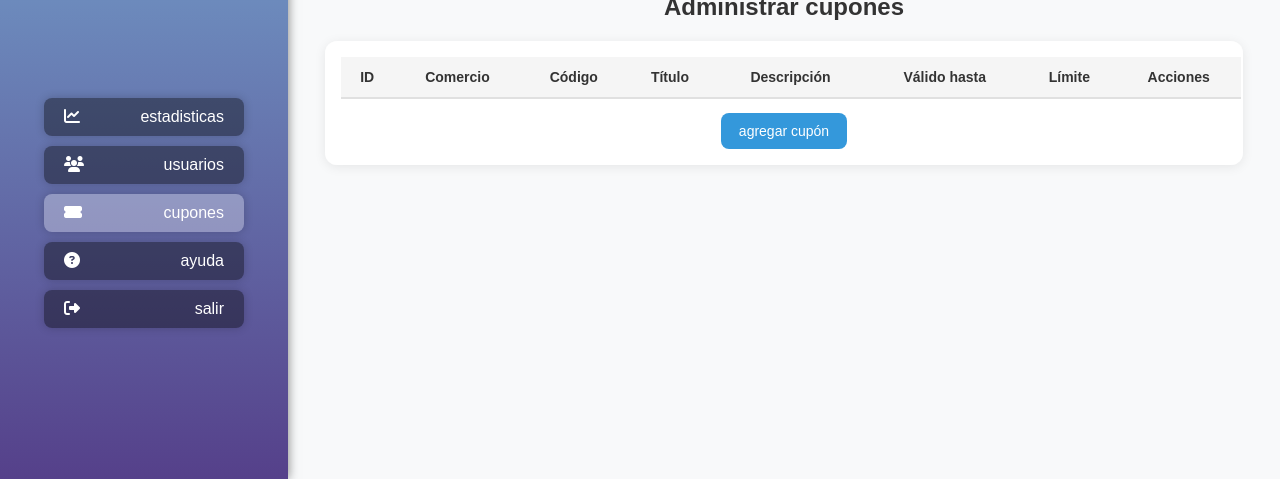
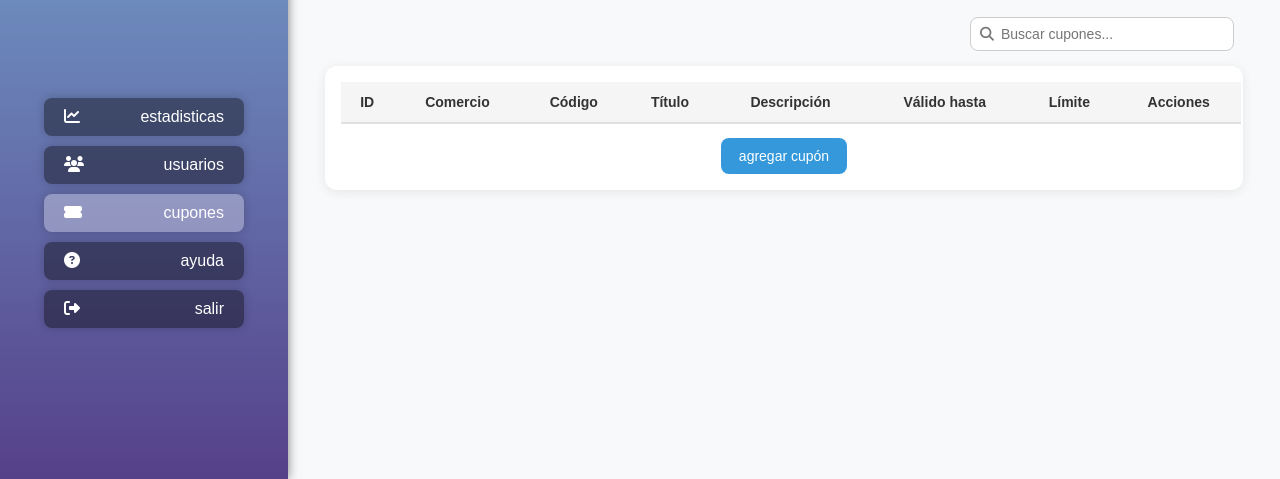
Before and after one commit to A01801461/beneficio_joven_paneles, a website: page public/cuponsAdmins.html in a window 1280 px wide. Shown: the part 321-800 px from the top of the page. Drawn offline with Linux system fonts and the light colour scheme; no server answers.

Commit message:
Buscador cupones
Buscador cupones

```diff
--- a/public/cuponsAdmins.html
+++ b/public/cuponsAdmins.html
@@ -50,6 +50,12 @@
 
 <div class="contenido-pagina">
   <h2>Administrar cupones</h2>
+
+  <div class="input-icon">
+    <i class="fas fa-search"></i>
+    <input type="text" id="buscador" placeholder="Buscar cupones..." />
+  </div>
+
   <div class="contenedor-tabla">
     <table id="cuponesTable">
       <tr>
@@ -69,7 +75,7 @@
     </div>
   </div>
 </div>
-  </div>
+
 
   <!-- === MODAL === -->
   <div id="modalAgregar" class="modal">
@@ -97,6 +103,11 @@
         <label>Límite de uso</label>
         <input type="number" name="usage_limit" required>
 
+          <div class="input-icon">
+            <i class="fas fa-search"></i>
+            <input type="text" id="buscador" placeholder="Buscar cupones..." />
+          </div>
+
         <div class="modal-buttons">
           <button type="button" class="cancelar-btn" id="cerrarModal">Cancelar</button>
           <button type="submit" class="guardar-btn">Guardar</button>
--- a/public/scripts/cupones.js
+++ b/public/scripts/cupones.js
@@ -9,19 +9,21 @@
 ---------------------------------------------
 */
 
-
 const modal = document.getElementById('modalAgregar');
 const abrirModal = document.getElementById('abrirModal');
 const cerrarModal = document.getElementById('cerrarModal');
 const form = document.getElementById('formAgregar');
 const table = document.getElementById("cuponesTable");
+const buscador = document.getElementById("buscador");
 
 const API_URL = "https://bj-api.site/beneficioJoven/coupons";
 
+// === MANEJO DE MODAL ===
 abrirModal.addEventListener('click', () => modal.style.display = 'flex');
 cerrarModal.addEventListener('click', () => modal.style.display = 'none');
 window.addEventListener('click', e => { if (e.target === modal) modal.style.display = 'none'; });
 
+// === CARGAR CUPONES ===
 async function cargarCupones() {
   try {
     const response = await fetch(API_URL);
@@ -60,6 +62,7 @@
       table.appendChild(row);
     });
 
+    // Botones de eliminar
     document.querySelectorAll(".eliminar-btn").forEach(btn => {
       btn.addEventListener("click", async () => {
         const id = btn.getAttribute("data-id");
@@ -74,6 +77,26 @@
   }
 }
 
+buscador.addEventListener("keyup", function() {
+  const filtro = this.value.toLowerCase();
+  const filas = table.getElementsByTagName("tr");
+
+  for (let i = 1; i < filas.length; i++) { // saltar encabezado
+    const celdas = filas[i].getElementsByTagName("td");
+    let coincide = false;
+
+    for (let j = 0; j < celdas.length; j++) {
+      const textoCelda = celdas[j].textContent.toLowerCase();
+      if (textoCelda.includes(filtro)) {
+        coincide = true;
+        break;
+      }
+    }
+    filas[i].style.display = coincide ? "" : "none";
+  }
+});
+
+// === ELIMINAR CUPÓN ===
 async function eliminarCupon(id) {
   try {
     const response = await fetch(`${API_URL}/${id}`, { method: "DELETE" });
@@ -86,6 +109,7 @@
   }
 }
 
+// === AGREGAR CUPÓN ===
 form.addEventListener('submit', async (e) => {
   e.preventDefault();
   const formData = new FormData(form);
@@ -110,4 +134,5 @@
   }
 });
 
+// === INICIO ===
 cargarCupones();
--- a/public/styles/cupones.css
+++ b/public/styles/cupones.css
@@ -200,3 +200,39 @@
       background: linear-gradient(to right, #70b1d4, #49337e);
       scale: 1.05;
     }
+
+    /* =============================
+   🔍 Buscador de cupones
+   ============================= */
+  .input-icon {
+    position: relative;
+    width: 280px;
+    margin-bottom: 15px;
+    margin-left: auto;
+    margin-right: 0;
+  }
+
+  .input-icon i {
+    position: absolute;
+    left: 10px;
+    top: 50%;
+    transform: translateY(-50%);
+    color: #777;
+    font-size: 14px;
+}
+
+  #buscador {
+    width: 80%;
+    padding: 8px 8px 8px 30px;
+    border: 1px solid #ccc;
+    border-radius: 8px;
+    font-size: 14px;
+    outline: none;
+    transition: all 0.2s ease;
+}
+
+  #buscador:focus {
+    border-color: #007bff;
+    box-shadow: 0 0 5px rgba(0, 123, 255, 0.4);
+    outline: none;
+  }
```
Lines whose indentation alone changed are shown as unchanged.
